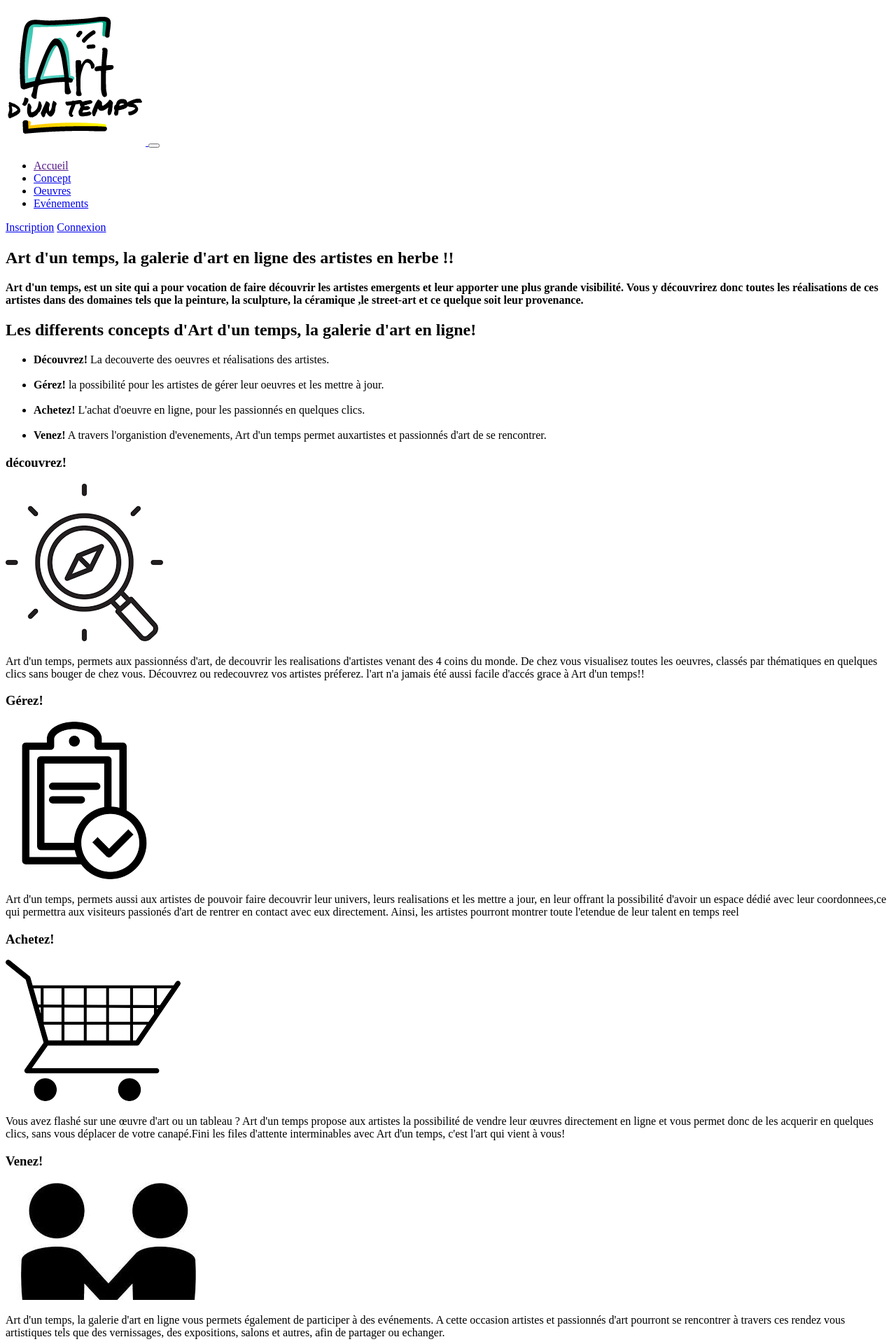
After one commit to HeyMilie/Art-d-un-temps, a Symfony app: template templates/concept/index.html.twig in a window 1280 px wide. The commit adds this page. Shown: the top 1920 px of the page at 70% size. Run offline with Twig, Linux system fonts and the light colour scheme; the template is opened without the code that fills it, so the values that code supplies are empty; some libraries are stand-ins or nearby versions.

Commit message:
page concept

```diff
--- a/seo/seo.html
+++ b/seo/seo.html
@@ -60,6 +60,10 @@
           <p>Art d'un temps, la galerie d'art en ligne vous permets également de participer à des evénements. A cette occasion artistes et passionnés d'art pourront se rencontrer à travers ces rendez vous artistiques tels que des vernissages et autres.
           </p>
 
+          <h3></h3>
+
+
+
     </article>
 
 </body>
--- /dev/null
+++ b/templates/concept/index.html.twig
@@ -0,0 +1,142 @@
+{% extends 'base.html.twig' %}
+
+{% block title %}Concept
+{% endblock %}
+
+{% block body %}
+
+	<div class="container">
+		<article class="concept">
+			<h1>Art d'un temps, la galerie d'art en ligne des artistes en herbe !!</h1>
+
+			<p>
+				<strong>
+					Art d'un temps, est un site qui a pour vocation de faire découvrir les artistes emergents  et leur apporter une plus grande visibilité. Vous y découvrirez donc toutes les réalisations de ces artistes dans des domaines tels que la peinture, la sculpture, la céramique ,le street-art et ce quelque soit leur provenance.
+				</strong>
+			</p>
+
+
+			<h2>Les differents concepts d'Art d'un temps, la galerie d'art en ligne!</h2>
+
+
+			<div>
+				<ul>
+					<li>
+						<strong>
+							Découvrez!
+
+						</strong>La decouverte des oeuvres et réalisations des artistes.</li><br>
+					<li>
+						<strong>Gérez!
+						</strong>la possibilité pour les artistes de gérer leur oeuvres et les mettre à jour.</li><br>
+					<li>
+						<strong>Achetez!</strong>
+						L'achat d'oeuvre en ligne, pour les passionnés en quelques clics.</li><br>
+					<li>
+						<strong>Venez!</strong>
+						A travers l'organistion d'evenements, Art d'un temps permet auxartistes et passionnés d'art de se rencontrer.</li>
+				</ul>
+			</div>
+
+
+			<div class="container">
+
+				<div class="mt-5">
+				<h3>découvrez!</h3>
+
+					<div class="col-8">
+						<img src="/images/decouvrez.png" alt="">
+					</div>
+
+
+						<p>Art d'un temps, permets aux passionnéss d'art, de decouvrir les realisations d'artistes venant des 4 coins du monde. De chez vous visualisez toutes les oeuvres, classés par thématiques en quelques clics sans bouger de chez vous. Découvrez ou redecouvrez vos artistes préferez. l'art n'a jamais été aussi facile d'accés grace à Art d'un temps!!
+						</p>
+					</div>
+
+				</div>
+			</div>
+
+
+
+			<div class="container">
+
+
+			<div class="mt-5">
+						<h3>Gérez!</h3>
+					<div class="col-8">
+						<img src="/images/gerez.png" alt="">
+					</div>
+
+					<div class="col-8">
+
+
+
+						<p>Art d'un temps, permets aussi aux artistes de pouvoir faire decouvrir leur univers, leurs realisations et les mettre a jour, en leur offrant la possibilité d'avoir un espace dédié avec leur coordonnees,ce qui permettra aux visiteurs passionés d'art de rentrer en contact avec eux directement. Ainsi, les artistes pourront montrer toute l'etendue de leur talent en temps reel
+						</p>
+					</div>
+
+			</div>
+
+			</div>
+
+			<div class="container">
+
+
+			<div class="mt-5">
+					<h3>Achetez!</h3>
+				<div>
+					<div class="col-8">
+					<img src="/images/achetez.png" alt="">
+				</div>
+
+
+						<p>Vous avez flashé sur une œuvre d'art ou un tableau ? Art d'un temps propose aux artistes la possibilité de vendre leur œuvres directement en ligne et vous permet donc de les acquerir en quelques clics, sans vous déplacer de votre canapé.Fini les files d'attente interminables avec Art d'un temps, c'est l'art qui vient à vous!</p>
+					</div>
+
+			</div>
+			</div>
+
+			<div class="container">
+
+			<div class="mt-5">
+			<h3>Venez!</h3>
+				<div>
+					<img src="/images/venez.jpg" alt="">
+				</div>
+
+				<div class="col-8">
+
+
+
+					<p>Art d'un temps, la galerie d'art en ligne vous permets également de participer à des evénements. A cette occasion artistes et passionnés d'art pourront se rencontrer à travers ces rendez vous artistiques tels que des vernissages, des expositions, salons et autres, afin de partager ou echanger.
+					</p>
+
+				</div>
+
+			</div>
+
+			</div>
+
+
+			<div class="container">
+
+
+			<div class="mt-5 mb-2">
+				<div class="col-8">
+				<h3>Articles, prochainement..⚠</h3>
+				<div>
+					<img src="/images/article.png" alt="">
+				</div>
+
+
+
+					<p>Trés prochainement, sur Art d'un temps la galerie d'art en ligne.Vous aurez la posiibilité d'acceder à notre rubrique "articles". Dans celle ci vous trouverez des articles relatifs au monde de l'art en général, des articles, des focus sur des techniques ou encore des temoignages d'artistes ou de passionnés.</p>
+				</div>
+
+			</div>
+			</div>
+
+
+		</article>
+</container>
+{% endblock %}
```
Also changed, not shown: assets/styles/app.scss (+21 -0 lines), src/Controller/ConceptController.php (added, +18 -0 lines), public/images/achetez.png (added), public/images/article.png (added), public/images/decouvrez.png (added), public/images/gerez.png (added), public/images/venez.jpg (added).
